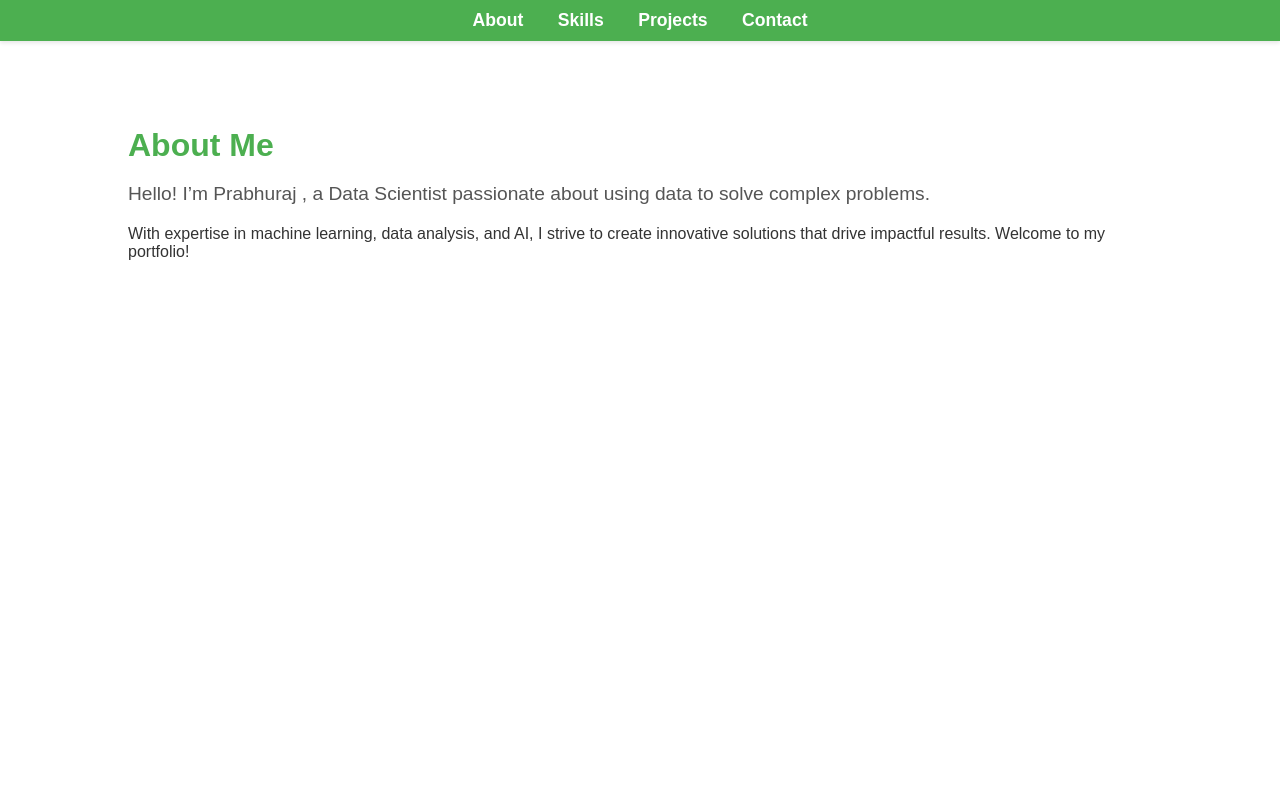
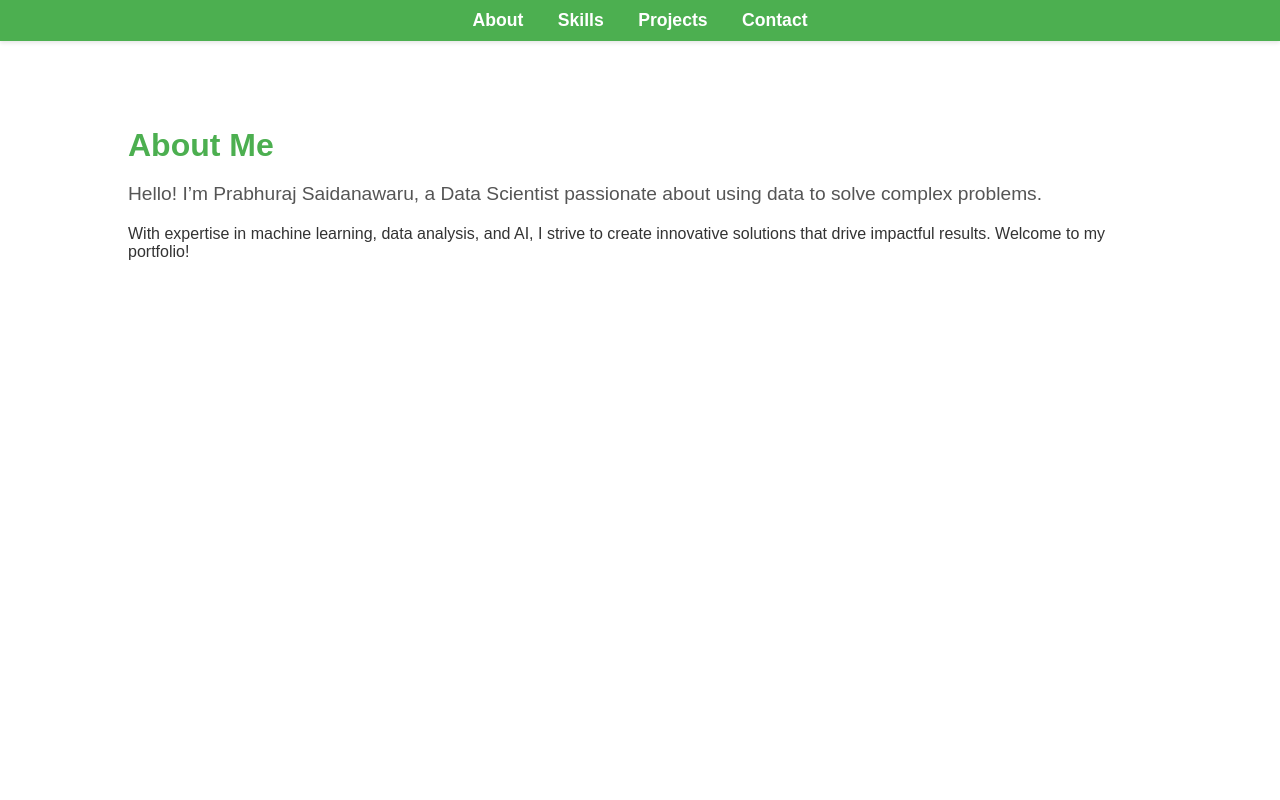
Before and after one commit to Co43R/Testing-Git, a plain HTML site: page index.html in a window 1280 px wide. Shown: the top 800 px of the page. Drawn offline with Linux system fonts and the light colour scheme.

```diff
--- a/index.html
+++ b/index.html
@@ -148,7 +148,7 @@
     <!-- About Section -->
     <section id="about">
         <h2 class="section-title">About Me</h2>
-        <p class="section-subtitle">Hello! I’m Prabhuraj , a Data Scientist passionate about using data to solve complex problems.</p>
+        <p class="section-subtitle">Hello! I’m Prabhuraj Saidanawaru, a Data Scientist passionate about using data to solve complex problems.</p>
         <p>With expertise in machine learning, data analysis, and AI, I strive to create innovative solutions that drive impactful results. Welcome to my portfolio!</p>
     </section>
 
```
